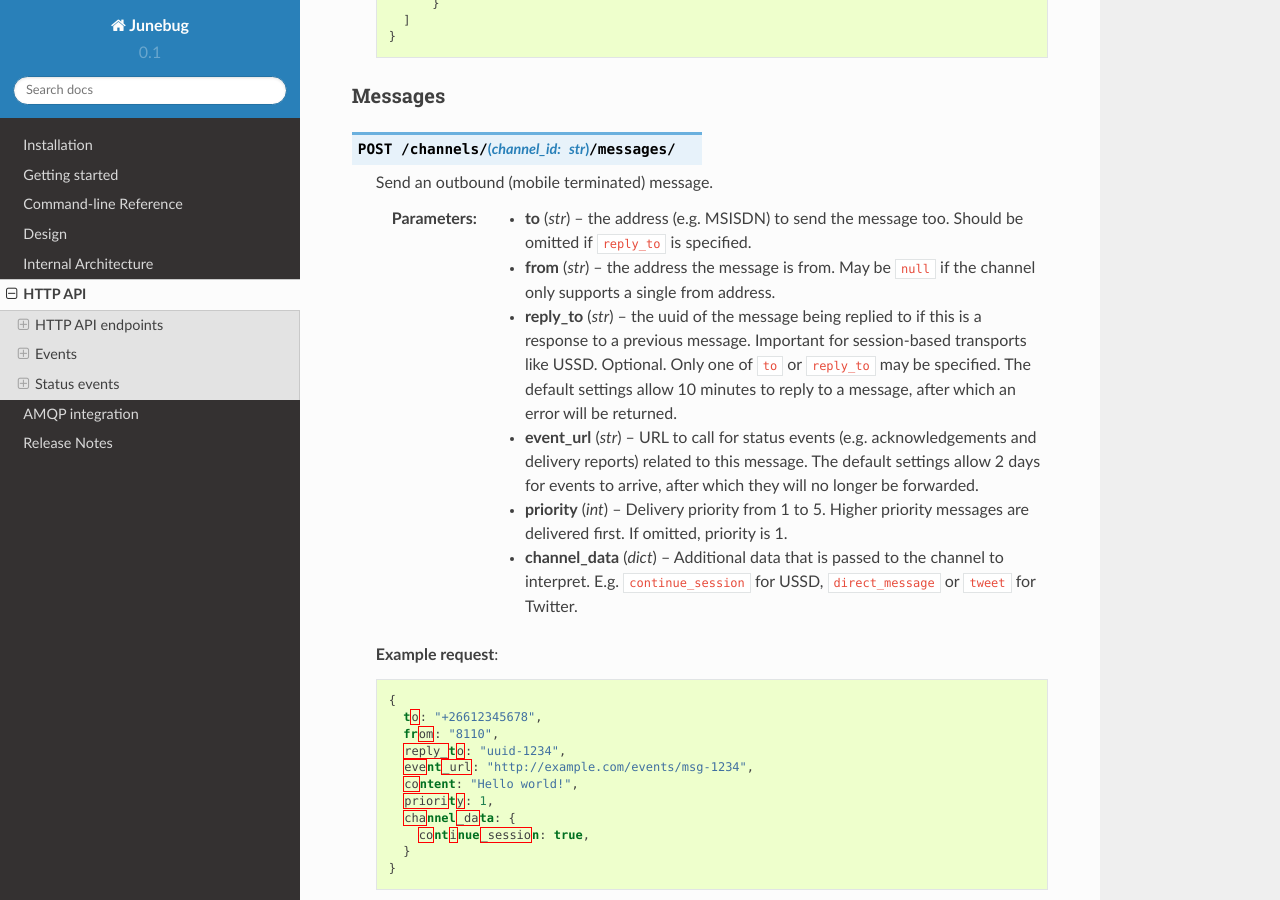
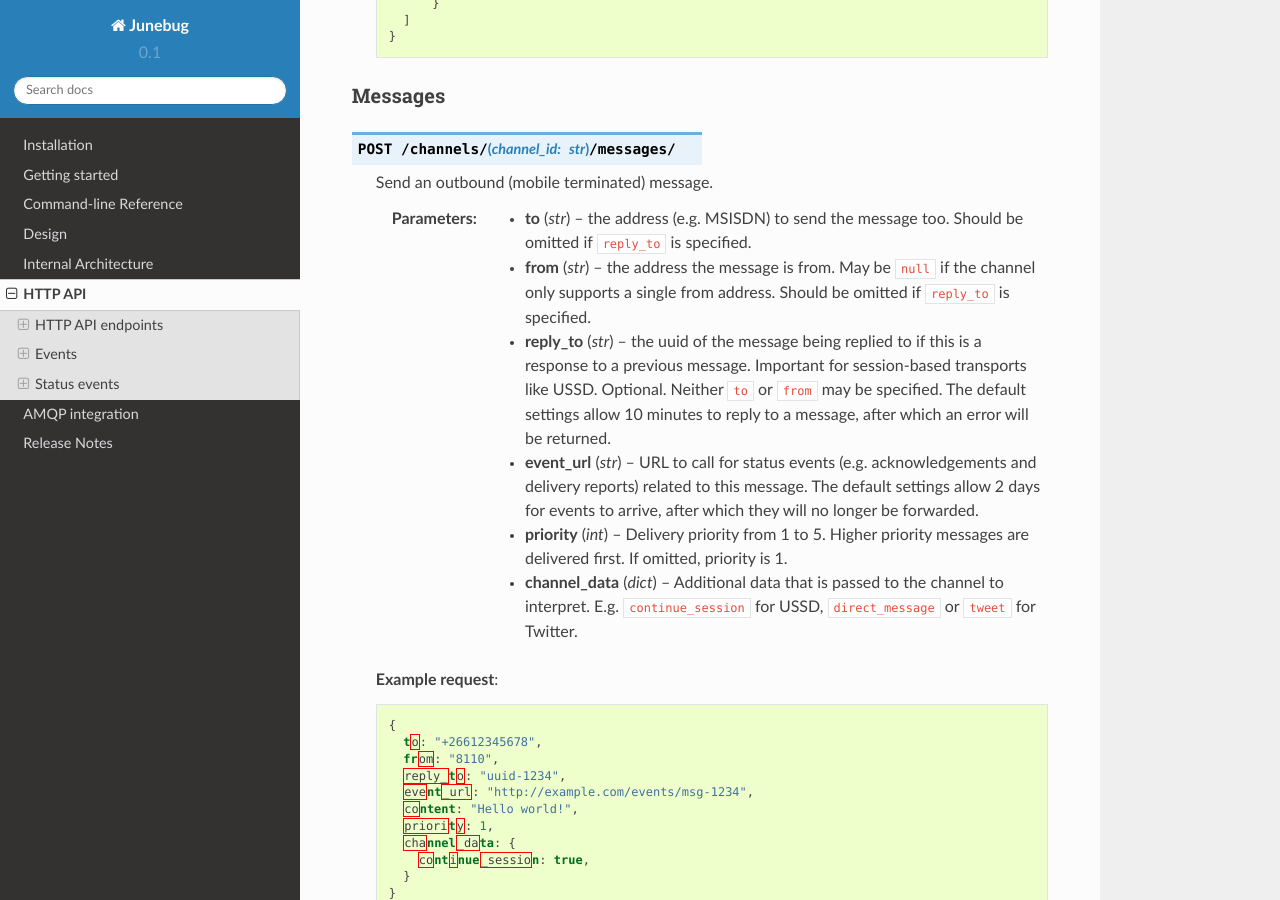
Before and after one commit to praekeltfoundation/junebug, a Sphinx documentation site: the page built from docs/http_api.rst, in a window 1280 px wide and 900 px high, scrolled down 4082 px. Built offline with Sphinx 7.4.7 and the Read the Docs theme 2.0.0, drawn with Linux system fonts in a browser that asks for light colours; pages that are not in the unit, such as notebooks, are missing from menus.

Commit message:
update docs to reflect API reply_to details

```diff
--- a/docs/http_api.rst
+++ b/docs/http_api.rst
@@ -256,11 +256,12 @@
        if ``reply_to`` is specified.
    :param str from:
        the address the message is from. May be ``null`` if the channel
-       only supports a single from address.
+       only supports a single from address. Should be omitted if ``reply_to``
+       is specified.
    :param str reply_to:
        the uuid of the message being replied to if this is a response to a
        previous message. Important for session-based transports like USSD.
-       Optional. Only one of ``to`` or ``reply_to`` may be specified.
+       Optional. Neither ``to`` or ``from`` may be specified.
        The default settings allow 10 minutes to reply to a message, after which
        an error will be returned.
    :param str event_url:
```
